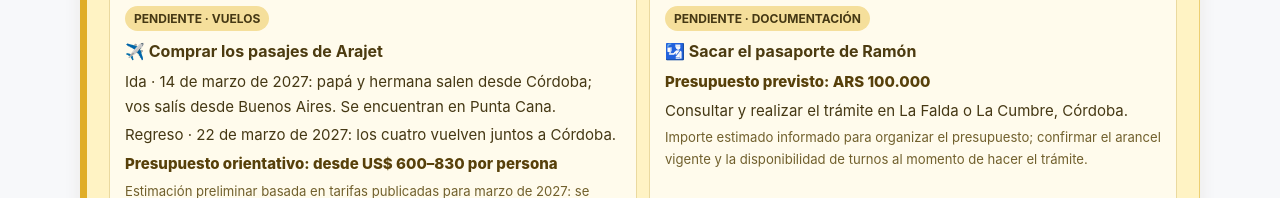
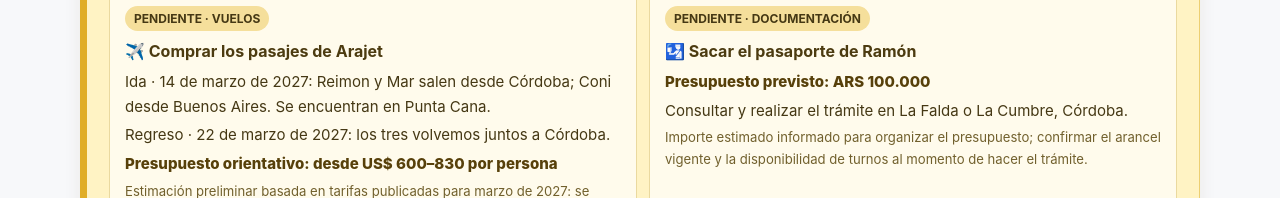
Before and after one commit to ccoonnii/Punta-Cana, a plain HTML site: page index.html in a window 1280 px wide. Shown: the part 676-874 px from the top of the page. Drawn offline with Linux system fonts and the light colour scheme.

Commit message:
Update flight details in index.html

```diff
--- a/index.html
+++ b/index.html
@@ -54,8 +54,8 @@ footer{background:var(--navy);color:#e8f0f4;padding:32px 0}footer a{color:#b9e6d
 <div class="todo-card">
 <span class="todo-check">PENDIENTE · VUELOS</span>
 <strong>✈️ Comprar los pasajes de Arajet</strong>
-<p>Ida · 14 de marzo de 2027: papá y hermana salen desde Córdoba; vos salís desde Buenos Aires. Se encuentran en Punta Cana.</p>
-<p>Regreso · 22 de marzo de 2027: los cuatro vuelven juntos a Córdoba.</p>
+<p>Ida · 14 de marzo de 2027: Reimon y Mar salen desde Córdoba; Coni desde Buenos Aires. Se encuentran en Punta Cana.</p>
+<p>Regreso · 22 de marzo de 2027: los tres volvemos juntos a Córdoba.</p>
 <p class="todo-price">Presupuesto orientativo: desde US$ 600–830 por persona</p>
 <p class="todo-note">Estimación preliminar basada en tarifas publicadas para marzo de 2027: se encontraron referencias desde US$ 730 para Córdoba y desde US$ 597 para Buenos Aires. No es una cotización confirmada para los vuelos y horarios exactos del 14 y 22 de marzo. Hay que verificar disponibilidad, tarifa, impuestos y equipaje carry-on antes de comprar.</p>
 </div>
```
